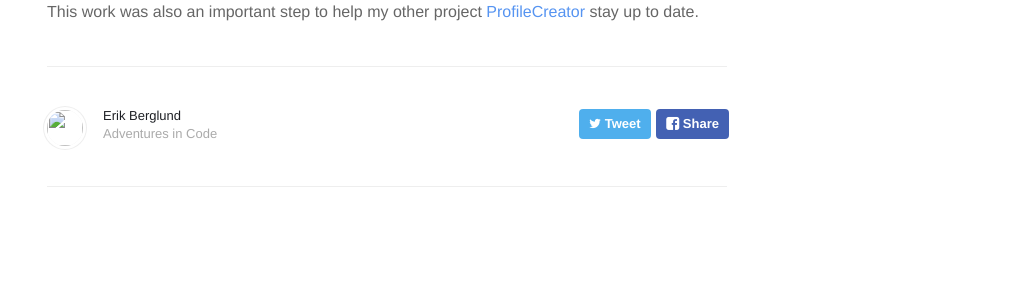
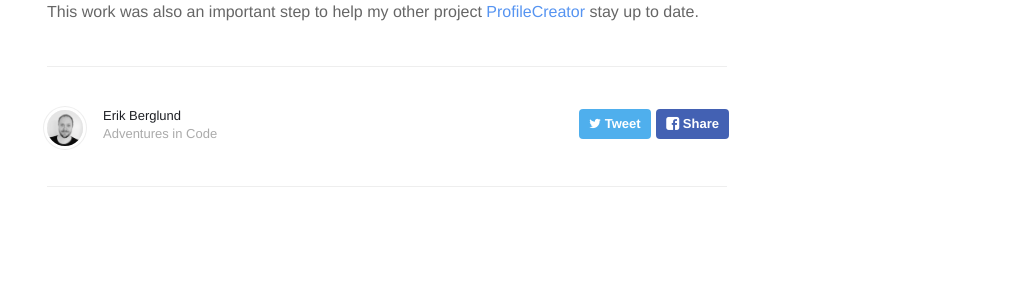
Before and after one commit to erikberglund/erikberglund.github.io, a Jekyll site: the page built from _posts/2018-04-25-Configuration_Profile_Reference_Changelog.markdown, in a window 1280 px wide. Shown: the part 967-1267 px from the top of the page, without its empty margins (253-1280 px from the left). Built offline with Jekyll 4.4.1, drawn with Linux system fonts in a browser that asks for light colours; nearby versions of some CDN libraries.

Commit message:
Fix baseurl with hardcoded path

```diff
--- a/_layouts/default.html
+++ b/_layouts/default.html
@@ -8,7 +8,7 @@
   <title>{{ site.name }}{% if page.title %} - {{ page.title }}{% endif %}</title>
   <link rel="shortcut icon" href="/assets/images/favicon.ico">
   <link rel="stylesheet" href="/assets/css/style.css">
-  <link rel="alternate" type="application/rss+xml" title="My Blog" href="{{ site.baseurl }}rss.xml">
+  <link rel="alternate" type="application/rss+xml" title="My Blog" href="/rss.xml">
   <link rel="stylesheet" href="/assets/css/highlight.css">
 </head>
 <body>
@@ -24,8 +24,8 @@
   </section>
 
   <script src="https://ajax.googleapis.com/ajax/libs/jquery/2.1.1/jquery.min.js"></script>
-  <script src="{{ site.baseurl }}assets/js/main.js"></script>
-  <script src="{{ site.baseurl }}assets/js/highlight.js"></script>
+  <script src="/assets/js/main.js"></script>
+  <script src="/assets/js/highlight.js"></script>
   <script>hljs.initHighlightingOnLoad();</script>
 
   <script>
--- a/_layouts/post.html
+++ b/_layouts/post.html
@@ -14,7 +14,7 @@ archive: true
 </article>
 <footer id="post-meta" class="clearfix">
     <a href="http://twitter.com/{{ site.authorTwitter }}">
-        <img class="avatar" src="{{ site.baseurl }}assets/images/avatar.png">
+        <img class="avatar" src="/assets/images/avatar.png">
         <div>
             <span class="dark">{{ site.author }}</span>
             <span>{{ site.description }}</span>
@@ -40,7 +40,7 @@ archive: true
         <h3>Read more</h3>
         {% for post in site.posts %}
             <li>
-                <a href="{{ site.baseurl }}{{ post.url | remove_first: '/' }}">{{ post.title }}<aside class="dates">{{ post.date | date:"%b %d" }}</aside></a>
+                <a href="/{{ post.url | remove_first: '/' }}">{{ post.title }}<aside class="dates">{{ post.date | date:"%b %d" }}</aside></a>
             </li>
         {% endfor %}
     </ul>
```
